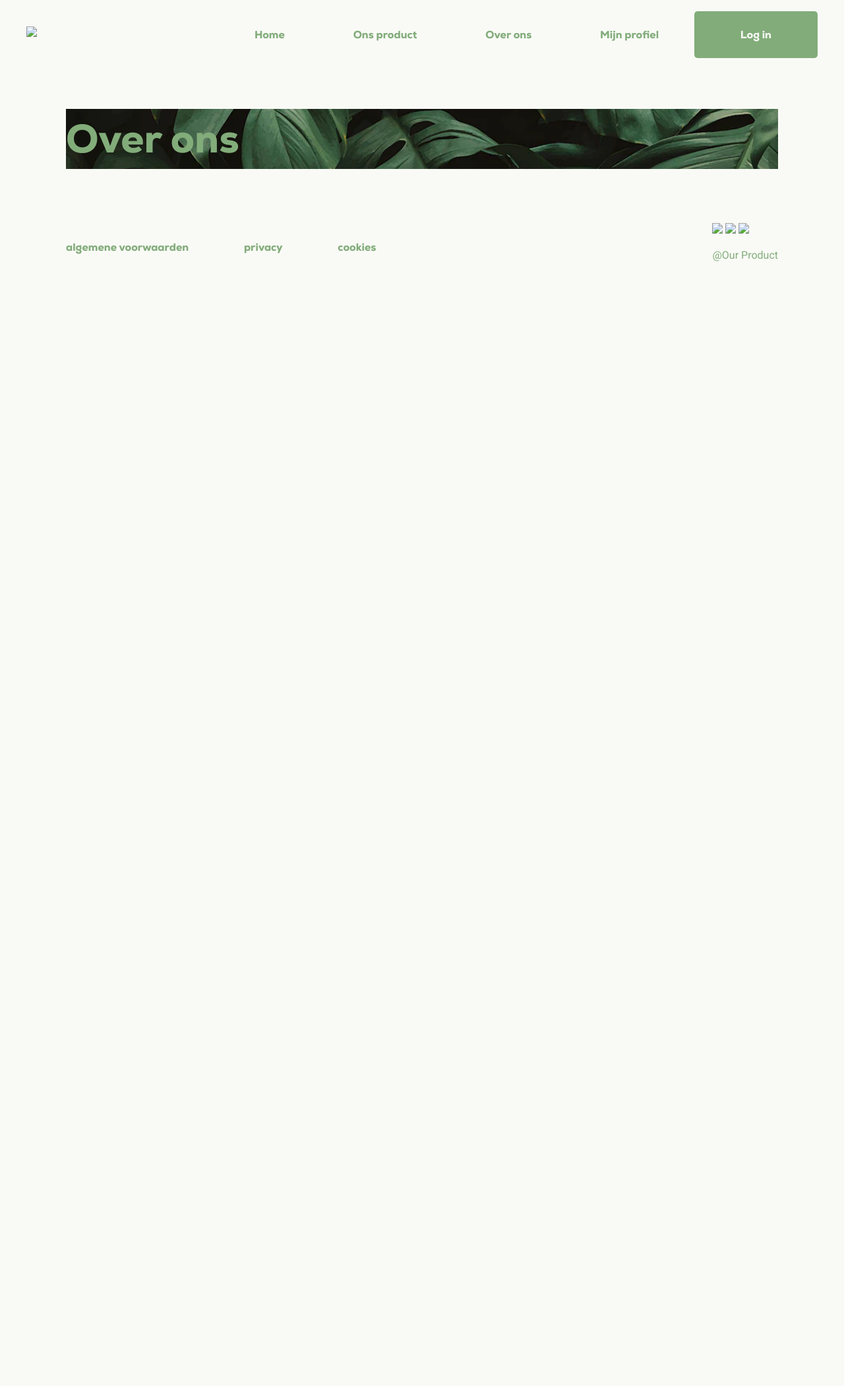
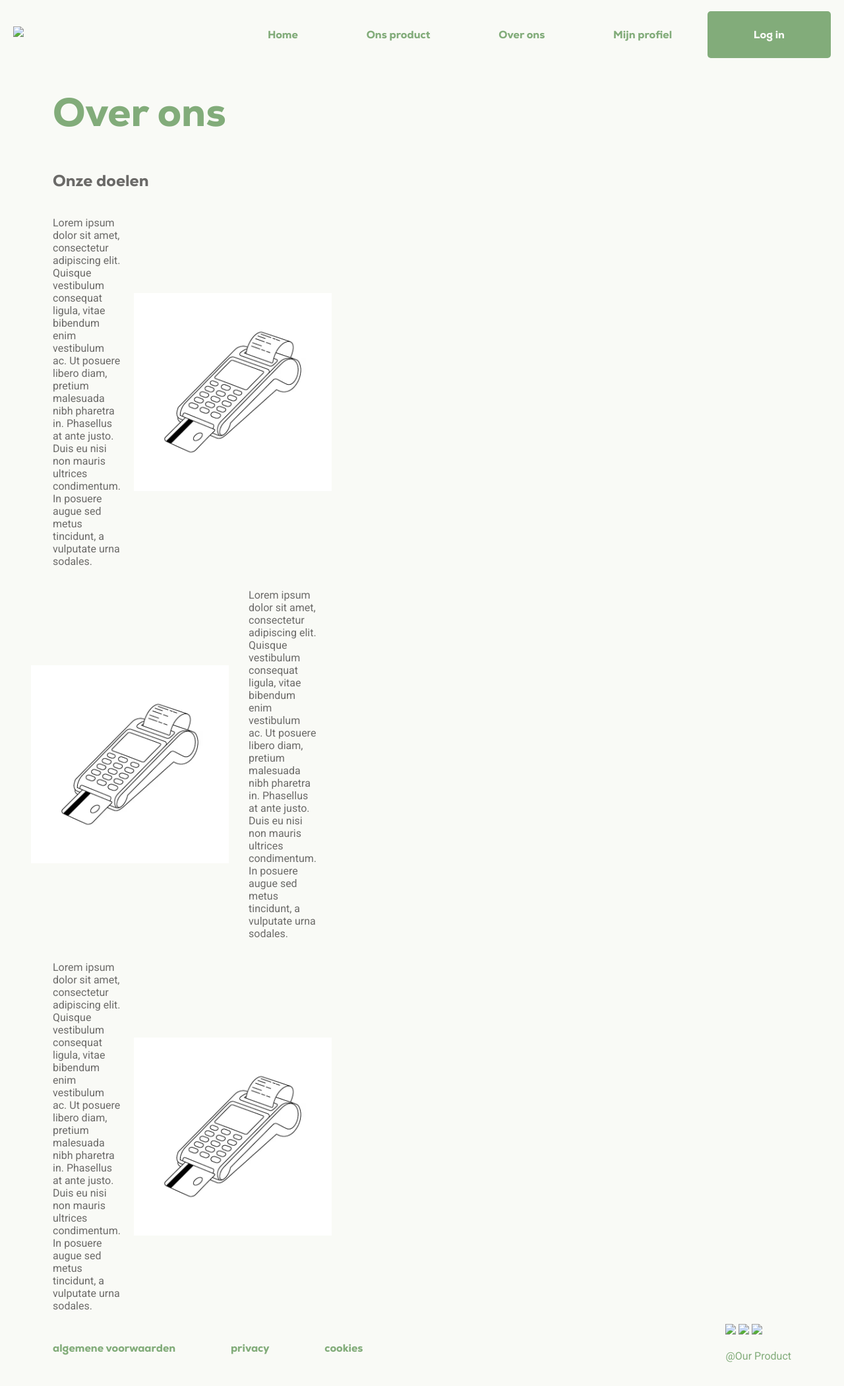
Before and after one commit to Bramm404/CLE3, a PHP site: page /about.php in a window 1280 px wide. Shown: the whole page at 66% size. Before the commit the page ends 396 px from the top, so only its background shows below. Run offline with PHP 8.4, Linux system fonts and the light colour scheme.

Commit message:
ADD about page styling CHANGE index.php, profile.php

```diff
--- a/about.php
+++ b/about.php
@@ -24,6 +24,25 @@
     <header>
         <h1>Over ons</h1>
     </header>
+
+    <h2>Onze doelen</h2>
+
+    <section class="content-and-image">
+        <p>Lorem ipsum dolor sit amet, consectetur adipiscing elit. Quisque vestibulum consequat ligula, vitae bibendum enim vestibulum ac. Ut posuere libero diam, pretium malesuada nibh pharetra in. Phasellus at ante justo. Duis eu nisi non mauris ultrices condimentum. In posuere augue sed metus tincidunt, a vulputate urna sodales.</p>
+        <img src="images/sketch.jpg">
+    </section>
+
+    <section class="content-and-image-right">
+        <p>Lorem ipsum dolor sit amet, consectetur adipiscing elit. Quisque vestibulum consequat ligula, vitae bibendum enim vestibulum ac. Ut posuere libero diam, pretium malesuada nibh pharetra in. Phasellus at ante justo. Duis eu nisi non mauris ultrices condimentum. In posuere augue sed metus tincidunt, a vulputate urna sodales.</p>
+        <img src="images/sketch.jpg">
+    </section>
+
+    <section class="content-and-image">
+        <p>Lorem ipsum dolor sit amet, consectetur adipiscing elit. Quisque vestibulum consequat ligula, vitae bibendum enim vestibulum ac. Ut posuere libero diam, pretium malesuada nibh pharetra in. Phasellus at ante justo. Duis eu nisi non mauris ultrices condimentum. In posuere augue sed metus tincidunt, a vulputate urna sodales.</p>
+        <img src="images/sketch.jpg">
+    </section>
+
+
 </main>
 
 <footer>
--- a/css/style.css
+++ b/css/style.css
@@ -16,7 +16,7 @@
 }
 
 body {
-    margin: 20px;
+    margin: 20px 0px ;
     background-color: #F9FAF6;
     font-family: "Nexa Heavy", sans-serif;
     color: #6B6A68;
@@ -40,6 +40,8 @@ nav a:hover {
     border-bottom: 2px solid #82AC7A;
 }
 
+/*index page styling*/
+
 .log-in-button {
     padding: 25px 70px;
     border-radius: 5px;
@@ -51,25 +53,31 @@ nav a:hover {
     background-color: #5B8055;
 }
 
-header {
-    background-image: url("images/leafs.png");
+.hero {
+    display: flex;
+    justify-content: center;
+    align-items: center;
+
+    margin-top: 20px;
+
+    background-image: url("../images/leafs.png");
     background-size: cover;
     background-position: center;
+    background-repeat: no-repeat;
+    height: 300px;
 }
-
-/*header img {*/
-/*    margin-top: 20px;*/
-/*    width: 100%;*/
-/*    height: 600px;*/
-/*}*/
 
 header h1 {
     color: #82AC7A;
     font-size: 60px;
 }
 
+.home-page-h1 {
+    color: #F9FAF6;
+}
+
 main {
-    margin: 80px;
+    margin: 0px 80px 0px 80px;
 }
 
 p {
@@ -82,6 +90,8 @@ p {
     gap: 30px;
     align-items: center;
     padding-bottom: 50px;
+    /*margin: 80px;*/
+
 }
 
 .product-preview a {
@@ -104,6 +114,38 @@ p {
 .product-preview img {
     max-height: 300px;
 }
+
+.form-section {
+    /*margin: 0px 80px 0px 80px;*/
+}
+
+/*about page styling*/
+
+.content-and-image {
+    display: flex;
+    align-items: center;
+    gap: 20px;
+
+    width: 400px;
+}
+
+.content-and-image img {
+    width: 300px;
+}
+
+.content-and-image-right {
+    display: flex;
+    flex-direction: row-reverse;
+    align-items: center;
+    gap: 30px;
+
+    width: 400px;
+}
+
+.content-and-image-right img {
+    width: 300px;
+}
+
 
 footer {
     display: flex;
--- a/profile.php
+++ b/profile.php
@@ -23,8 +23,6 @@
     <header>
         <h1>Profile</h1>
     </header>
-
-    <h2>Onze doelen</h2>
 </main>
 
 <footer>
```
Also changed, not shown: index.php (+6 -7 lines).
